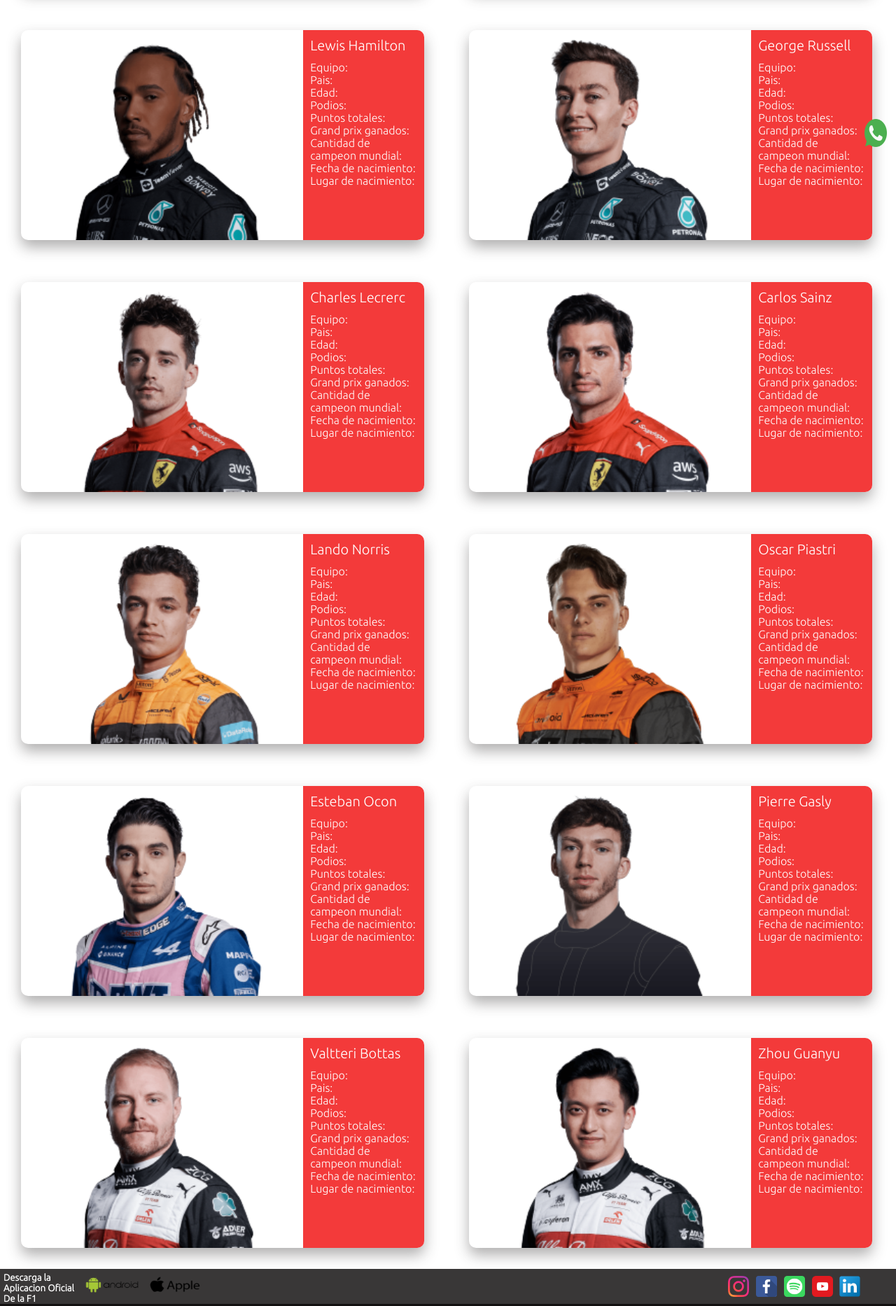
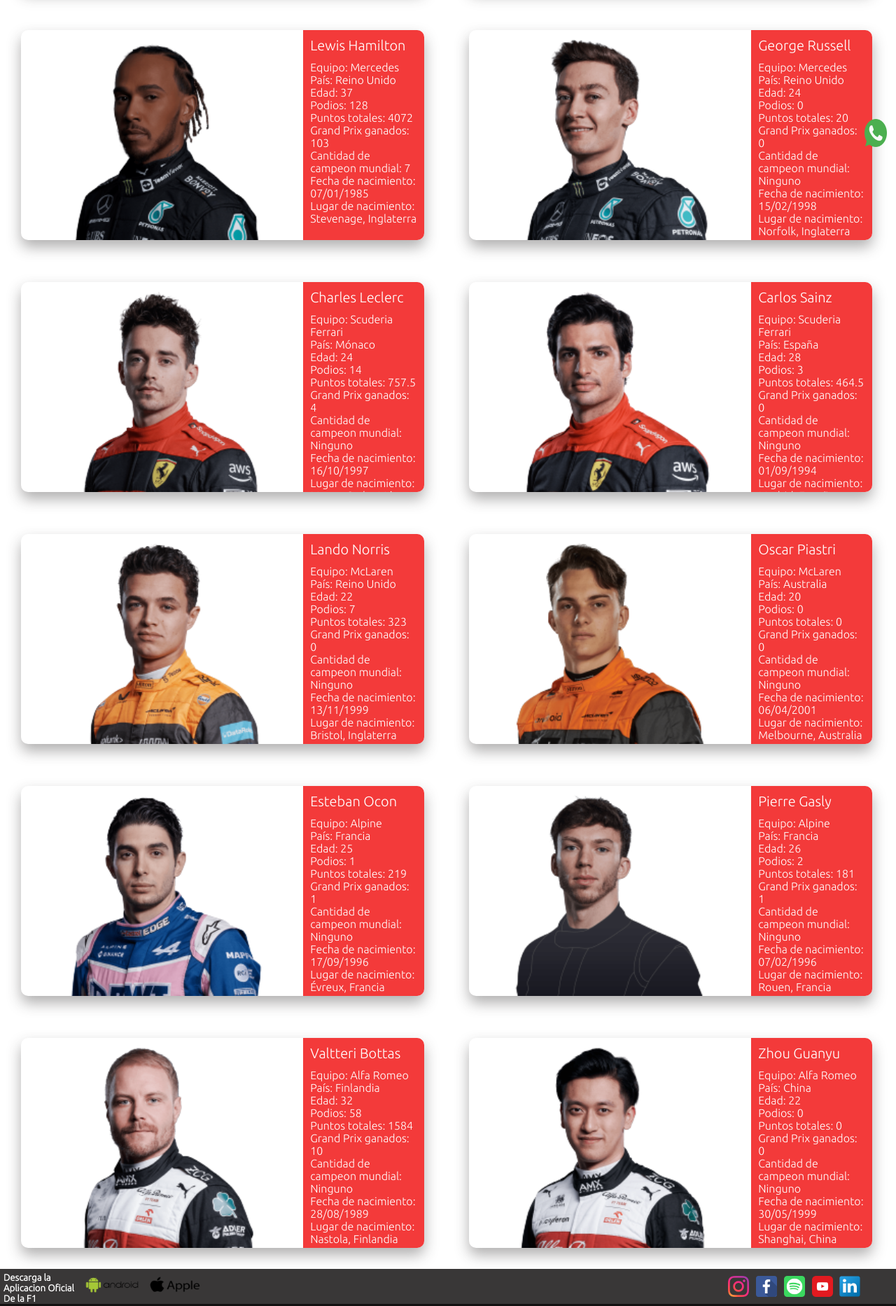
Before and after one commit to Albank27/fanaticos_formula_1_LucianoAlbarenque, a website: page pages/pilotos.html in a window 1280 px wide. Shown: the part 580-2446 px from the top of the page at 70% size. Drawn offline with Linux system fonts and the light colour scheme.

Commit message:
Actualizo datos de pilotos y dejo todo listo para la entrega 3

```diff
--- a/pages/pilotos.html
+++ b/pages/pilotos.html
@@ -59,165 +59,165 @@
                   <img src="../assets/img/Pilotos/Checo.png" alt="Driver 2" data-original-src="../assets/img/Pilotos/Checo.png">
                   <div class="driver-info">
                     <h2>Checo Perez</h2>
-                    <p>Equipo:<br>
-                      Pais:<br>
-                      Edad:<br>
-                      Podios:<br>
-                      Puntos totales:<br>
-                      Grand prix ganados:<br>
-                      Cantidad de campeon mundial:<br>
-                      Fecha de nacimiento:<br>
-                      Lugar de nacimiento:</p>
+                    <p>Equipo: Red Bull Racing<br>
+                      Pais: México<br>
+                      Edad: 32<br>
+                      Podios: 14<br>
+                      Puntos totales: 766<br>
+                      Grand Prix ganados: 2<br>
+                      Cantidad de campeon mundial: Ninguno<br>
+                      Fecha de nacimiento: 26/01/1990<br>
+                      Lugar de nacimiento: Guadalajara, México</p>
                   </div>
                 </div>
                 <div class="driver-card" data-gif="../assets/img/Pilotos/giflewis.gif">
                   <img src="../assets/img/Pilotos/Lewis.png" alt="Driver 3" data-original-src="../assets/img/Pilotos/Lewis.png">
                   <div class="driver-info">
                     <h2>Lewis Hamilton</h2>
-                    <p>Equipo:<br>
-                      Pais:<br>
-                      Edad:<br>
-                      Podios:<br>
-                      Puntos totales:<br>
-                      Grand prix ganados:<br>
-                      Cantidad de campeon mundial:<br>
-                      Fecha de nacimiento:<br>
-                      Lugar de nacimiento:</p>
+                    <p>Equipo: Mercedes<br>
+                      País: Reino Unido<br>
+                      Edad: 37<br>
+                      Podios: 128<br>
+                      Puntos totales: 4072<br>
+                      Grand Prix ganados: 103<br>
+                      Cantidad de campeon mundial: 7<br>
+                      Fecha de nacimiento: 07/01/1985<br>
+                      Lugar de nacimiento: Stevenage, Inglaterra</p>
                   </div>
                 </div>
                   <div class="driver-card" data-gif="../assets/img/Pilotos/gifrussell.gif">
                     <img src="../assets/img/Pilotos/Rusell.png" alt="Driver 4" data-original-src="../assets/img/Pilotos/Rusell.png">
                     <div class="driver-info">
                       <h2>George Russell</h2>
-                      <p>Equipo:<br>
-                        Pais:<br>
-                        Edad:<br>
-                        Podios:<br>
-                        Puntos totales:<br>
-                        Grand prix ganados:<br>
-                        Cantidad de campeon mundial:<br>
-                        Fecha de nacimiento:<br>
-                        Lugar de nacimiento:</p>
+                      <p>Equipo: Mercedes<br>
+                        País: Reino Unido<br>
+                        Edad: 24<br>
+                        Podios: 0<br>
+                        Puntos totales: 20<br>
+                        Grand Prix ganados: 0<br>
+                        Cantidad de campeon mundial: Ninguno<br>
+                        Fecha de nacimiento: 15/02/1998<br>
+                        Lugar de nacimiento: Norfolk, Inglaterra</p>
                     </div>
                 </div>
                 <div class="driver-card" data-gif="../assets/img/Pilotos/gifcharles.gif">
                   <img src="../assets/img/Pilotos/Leclerc.png" alt="Driver 5" data-original-src="../assets/img/Pilotos/Leclerc.png">
                   <div class="driver-info">
-                    <h2>Charles Lecrerc</h2>
-                    <p>Equipo:<br>
-                      Pais:<br>
-                      Edad:<br>
-                      Podios:<br>
-                      Puntos totales:<br>
-                      Grand prix ganados:<br>
-                      Cantidad de campeon mundial:<br>
-                      Fecha de nacimiento:<br>
-                      Lugar de nacimiento:</p>
+                    <h2>Charles Leclerc</h2>
+                    <p>Equipo: Scuderia Ferrari<br>
+                      País: Mónaco<br>
+                      Edad: 24<br>
+                      Podios: 14<br>
+                      Puntos totales: 757.5<br>
+                      Grand Prix ganados: 4<br>
+                      Cantidad de campeon mundial: Ninguno<br>
+                      Fecha de nacimiento: 16/10/1997<br>
+                      Lugar de nacimiento: Monte Carlo, Mónaco</p>
                   </div>
               </div>
               <div class="driver-card" data-gif="../assets/img/Pilotos/gifsainz.gif">
                 <img src="../assets/img/Pilotos/Sainz.png" alt="Driver 6" data-original-src="../assets/img/Pilotos/Sainz.png">
                 <div class="driver-info">
                   <h2>Carlos Sainz</h2>
-                  <p>Equipo:<br>
-                    Pais:<br>
-                    Edad:<br>
-                    Podios:<br>
-                    Puntos totales:<br>
-                    Grand prix ganados:<br>
-                    Cantidad de campeon mundial:<br>
-                    Fecha de nacimiento:<br>
-                    Lugar de nacimiento:</p>
+                  <p>Equipo: Scuderia Ferrari<br>
+                    País: España<br>
+                    Edad: 28<br>
+                    Podios: 3<br>
+                    Puntos totales: 464.5<br>
+                    Grand Prix ganados: 0<br>
+                    Cantidad de campeon mundial: Ninguno<br>
+                    Fecha de nacimiento: 01/09/1994<br>
+                    Lugar de nacimiento: Madrid, España</p>
                 </div>
             </div>
             <div class="driver-card" data-gif="../assets/img/Pilotos/giflando.gif">
               <img src="../assets/img/Pilotos/Lando.png" alt="Driver 7" data-original-src="../assets/img/Pilotos/Lando.png">
               <div class="driver-info">
                 <h2>Lando Norris</h2>
-                <p>Equipo:<br>
-                  Pais:<br>
-                  Edad:<br>
-                  Podios:<br>
-                  Puntos totales:<br>
-                  Grand prix ganados:<br>
-                  Cantidad de campeon mundial:<br>
-                  Fecha de nacimiento:<br>
-                  Lugar de nacimiento:</p>
+                <p>Equipo: McLaren<br>
+                  País: Reino Unido<br>
+                  Edad: 22<br>
+                  Podios: 7<br>
+                  Puntos totales: 323<br>
+                  Grand Prix ganados: 0<br>
+                  Cantidad de campeon mundial: Ninguno<br>
+                  Fecha de nacimiento: 13/11/1999<br>
+                  Lugar de nacimiento: Bristol, Inglaterra</p>
               </div>
           </div>
           <div class="driver-card" data-gif="../assets/img/Pilotos/gifpiastri.gif">
             <img src="../assets/img/Pilotos/Piastri.png" alt="Driver 8" data-original-src="../assets/img/Pilotos/Piastri.png">
             <div class="driver-info">
               <h2>Oscar Piastri</h2>
-              <p>Equipo:<br>
-                Pais:<br>
-                Edad:<br>
-                Podios:<br>
-                Puntos totales:<br>
-                Grand prix ganados:<br>
-                Cantidad de campeon mundial:<br>
-                Fecha de nacimiento:<br>
-                Lugar de nacimiento:</p>
+              <p>Equipo: McLaren<br>
+                País: Australia<br>
+                Edad: 20<br>
+                Podios: 0<br>
+                Puntos totales: 0<br>
+                Grand Prix ganados: 0<br>
+                Cantidad de campeon mundial: Ninguno<br>
+                Fecha de nacimiento: 06/04/2001<br>
+                Lugar de nacimiento: Melbourne, Australia</p>
             </div>
         </div>
         <div class="driver-card" data-gif="../assets/img/Pilotos/gifocon.gif">
           <img src="../assets/img/Pilotos/Ocon.png" alt="Driver 9" data-original-src="../assets/img/Pilotos/Ocon.png">
           <div class="driver-info">
             <h2>Esteban Ocon</h2>
-            <p>Equipo:<br>
-              Pais:<br>
-              Edad:<br>
-              Podios:<br>
-              Puntos totales:<br>
-              Grand prix ganados:<br>
-              Cantidad de campeon mundial:<br>
-              Fecha de nacimiento:<br>
-              Lugar de nacimiento:</p>
+            <p>Equipo: Alpine<br>
+              País: Francia<br>
+              Edad: 25<br>
+              Podios: 1<br>
+              Puntos totales: 219<br>
+              Grand Prix ganados: 1<br>
+              Cantidad de campeon mundial: Ninguno<br>
+              Fecha de nacimiento: 17/09/1996<br>
+              Lugar de nacimiento: Évreux, Francia</p>
           </div>
       </div>
       <div class="driver-card" data-gif="../assets/img/Pilotos/gifgasly.gif">
         <img src="../assets/img/Pilotos/Gasly.png" alt="Driver 10" data-original-src="../assets/img/Pilotos/Gasly.png">
         <div class="driver-info">
           <h2>Pierre Gasly</h2>
-          <p>Equipo:<br>
-            Pais:<br>
-            Edad:<br>
-            Podios:<br>
-            Puntos totales:<br>
-            Grand prix ganados:<br>
-            Cantidad de campeon mundial:<br>
-            Fecha de nacimiento:<br>
-            Lugar de nacimiento:</p>
+          <p>Equipo: Alpine<br>
+            País: Francia<br>
+            Edad: 26<br>
+            Podios: 2<br>
+            Puntos totales: 181<br>
+            Grand Prix ganados: 1<br>
+            Cantidad de campeon mundial: Ninguno<br>
+            Fecha de nacimiento: 07/02/1996<br>
+            Lugar de nacimiento: Rouen, Francia</p>
         </div>
     </div>
     <div class="driver-card" data-gif="../assets/img/Pilotos/gifbottas.gif">
       <img src="../assets/img/Pilotos/bottas.png" alt="Driver 11" data-original-src="../assets/img/Pilotos/bottas.png">
       <div class="driver-info">
         <h2>Valtteri Bottas</h2>
-        <p>Equipo:<br>
-          Pais:<br>
-          Edad:<br>
-          Podios:<br>
-          Puntos totales:<br>
-          Grand prix ganados:<br>
-          Cantidad de campeon mundial:<br>
-          Fecha de nacimiento:<br>
-          Lugar de nacimiento:</p>
+        <p>Equipo: Alfa Romeo<br>
+          País: Finlandia<br>
+          Edad: 32<br>
+          Podios: 58<br>
+          Puntos totales: 1584<br>
+          Grand Prix ganados: 10<br>
+          Cantidad de campeon mundial: Ninguno<br>
+          Fecha de nacimiento: 28/08/1989<br>
+          Lugar de nacimiento: Nastola, Finlandia</p>
       </div>
   </div>
   <div class="driver-card" data-gif="../assets/img/Pilotos/gifzhou.gif">
     <img src="../assets/img/Pilotos/zhou.png" alt="Driver 12" data-original-src="../assets/img/Pilotos/zhou.png">
     <div class="driver-info">
       <h2>Zhou Guanyu</h2>
-                          <p>Equipo:<br>
-                      Pais:<br>
-                      Edad:<br>
-                      Podios:<br>
-                      Puntos totales:<br>
-                      Grand prix ganados:<br>
-                      Cantidad de campeon mundial:<br>
-                      Fecha de nacimiento:<br>
-                      Lugar de nacimiento:</p>
+      <p>Equipo: Alfa Romeo<br>
+        País: China<br>
+        Edad: 22<br>
+        Podios: 0<br>
+        Puntos totales: 0<br>
+        Grand Prix ganados: 0<br>
+        Cantidad de campeon mundial: Ninguno<br>
+        Fecha de nacimiento: 30/05/1999<br>
+        Lugar de nacimiento: Shanghai, China</p>
     </div>
 </div>
               </div>
```
